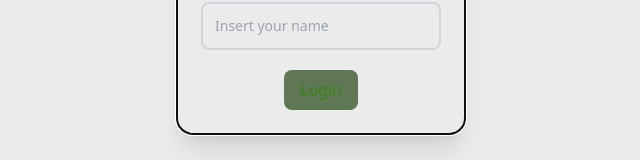
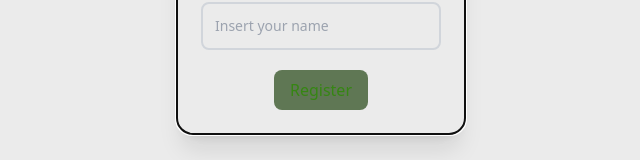
Before and after one commit to leximoon/ttrpg-notetaking-app, a Next.js app: page /auth/register in a window 1280 px wide. Shown: the part 440-600 px from the top of the page, without its empty margins (319-959 px from the left). Built offline with nearby package versions, Linux system fonts and the light colour scheme.

Commit message:
Fixed register form

```diff
--- a/src/app/auth/_components/registerForm.tsx
+++ b/src/app/auth/_components/registerForm.tsx
@@ -1,3 +1,4 @@
+"use client";
 import { Button } from "@/components/UI/button";
 import { FormInput } from "@/components/UI/form/formInput";
 import { registerUser } from "@/lib/api/authApi";
@@ -70,7 +71,7 @@ export const RegisterForm = () => {
                     isRequired
                 />
 
-                <Button label="Login" className="self-center" />
+                <Button label="Register" className="self-center" />
             </form>
         </FormProvider>
     );
```
